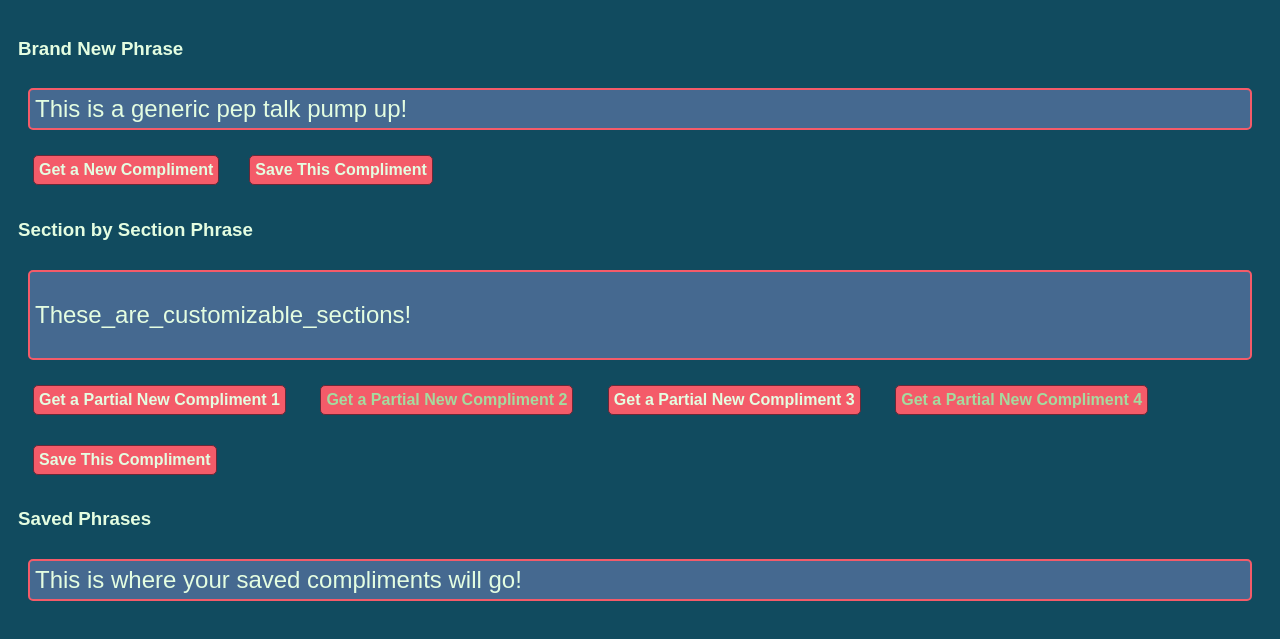
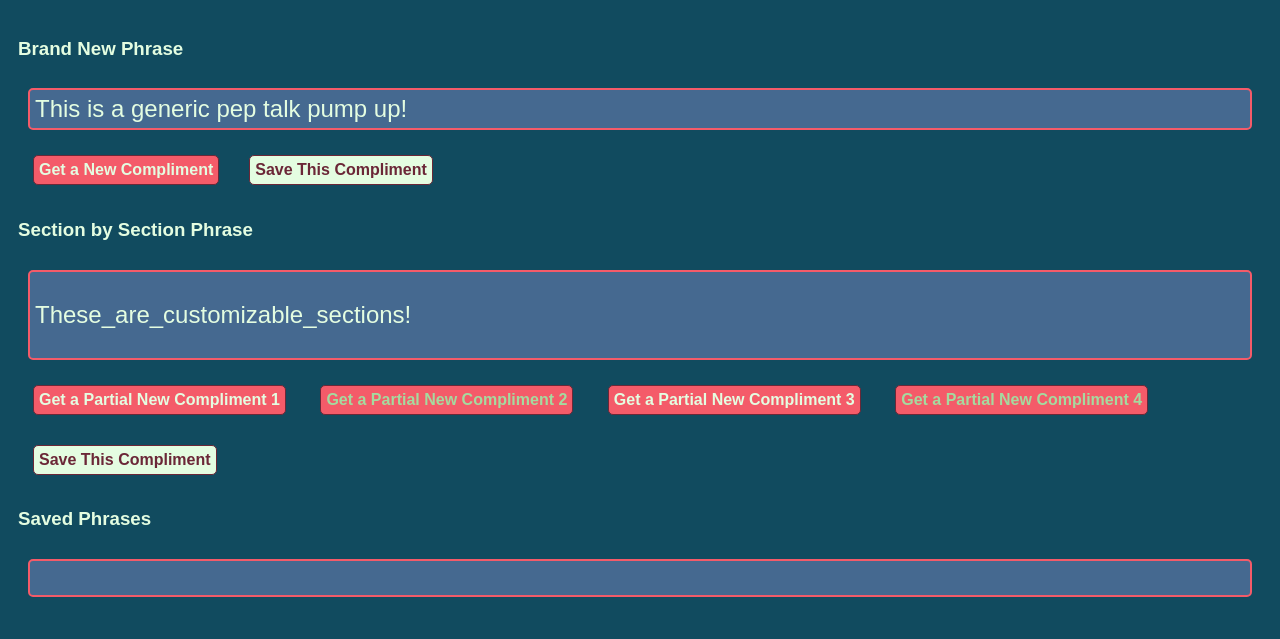
Before and after one commit to sammyb1rd/compliment-generator, a website: page client/index.html in a window 1280 px wide. Shown: the part 79-718 px from the top of the page. Drawn offline with Linux system fonts and the light colour scheme.

Commit message:
final edits, tried to add fun cursor

```diff
--- a/client/index.html
+++ b/client/index.html
@@ -26,7 +26,7 @@
     </div>
     <h3>Saved Phrases</h3>
     <div id="main3">
-        <div id="displayBoxSaved">This is where your saved compliments will go!</div>
+        <div id="displayBoxSaved"></div>
     </div>
 <script>
 
--- a/client/styles.css
+++ b/client/styles.css
@@ -14,6 +14,10 @@ body {
     display: flex;
     flex-flow: column;
     /* align-items: center; */
+}
+
+body:hover {
+    cursor: url(color1.cur.png), url(colorfulcursor.png) auto;
 }
 
 #displayBox, #displayBoxSection1, #displayBoxSaved {
@@ -40,6 +44,7 @@ button {
 
 button:hover {
     background-color: #6B2737;
+    cursor: pointer;
 }
 
 
@@ -61,6 +66,21 @@ button:hover {
     color: #E4FDE1;
 }
 
+#displayBoxSaved {
+    min-height: 24px;
+}
+
+#saveSection, #saveComplete {
+    color: #6B2737;
+    background-color: #E4FDE1;
+}
+
+#saveSection:hover, #saveComplete:hover {
+    color: #E4FDE1;
+    background-color: #6B2737;
+    cursor: pointer;
+}
+
 
 
 
```
Also changed, not shown: client/color1.cur.png (added), client/colorfulcursor.png (added), client/othercolor.png (added), 1 other file.
